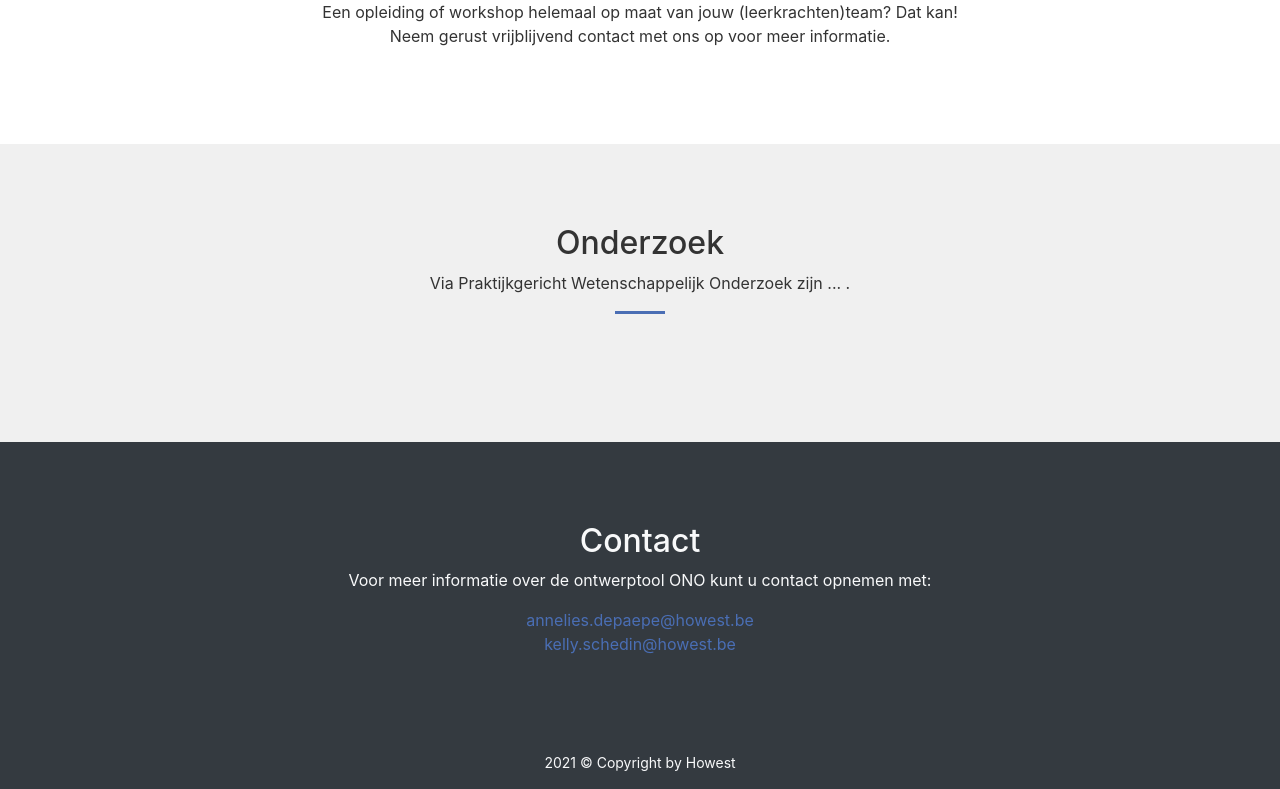
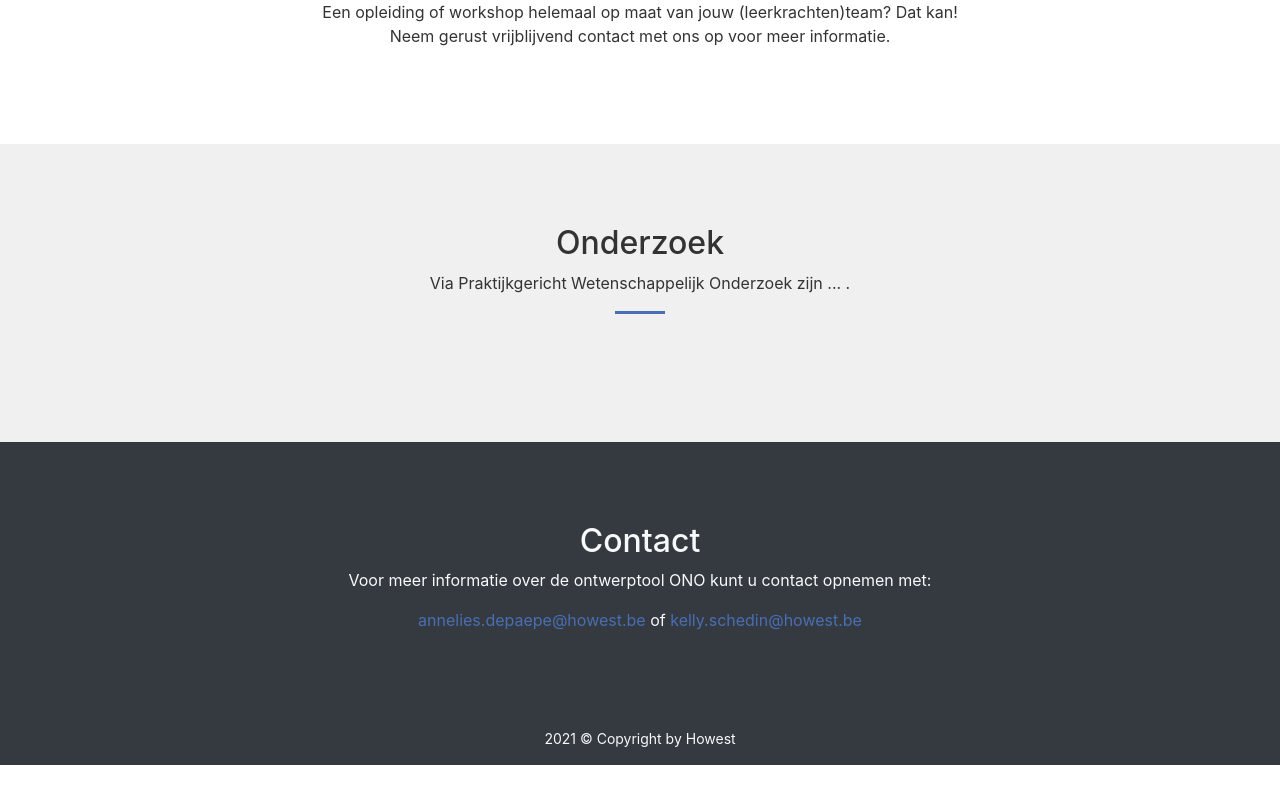
Before and after one commit to adepaepe/ono-trajecten, a Jekyll site: the page built from docs/index.html, in a window 1280 px wide and 900 px high, scrolled down 3345 px, cut to the strip 111-900 px from the top of the window. Built offline with Jekyll 4.4.1, drawn with Linux system fonts in a browser that asks for light colours; after the commit the page ends 4221 px from its top, so only the background shows below that.

Commit message:
Put e-mail addresses in footer next to eachother

```diff
--- a/docs/index.html
+++ b/docs/index.html
@@ -205,9 +205,8 @@ navigation:
           Voor meer informatie over de ontwerptool ONO kunt u contact opnemen
           met:
         </p>
-        <a href="mailto:annelies.depaepe@howest.be"
-          >annelies.depaepe@howest.be<br
-        /></a>
+        <a href="mailto:annelies.depaepe@howest.be">annelies.depaepe@howest.be</a>
+        of
         <a href="mailto:kelly.schedin@howest.be">kelly.schedin@howest.be</a>
       </div>
     </div>
```
